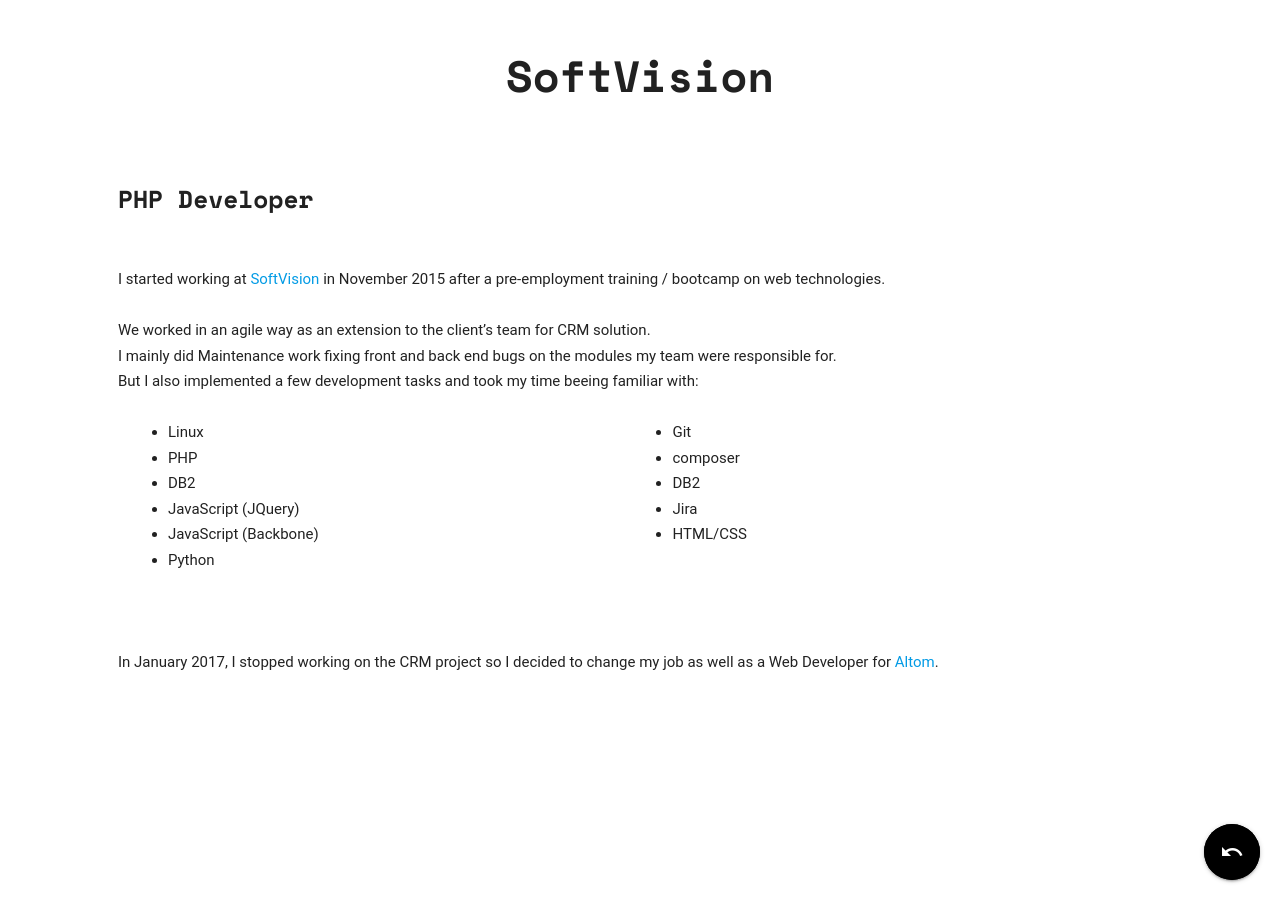
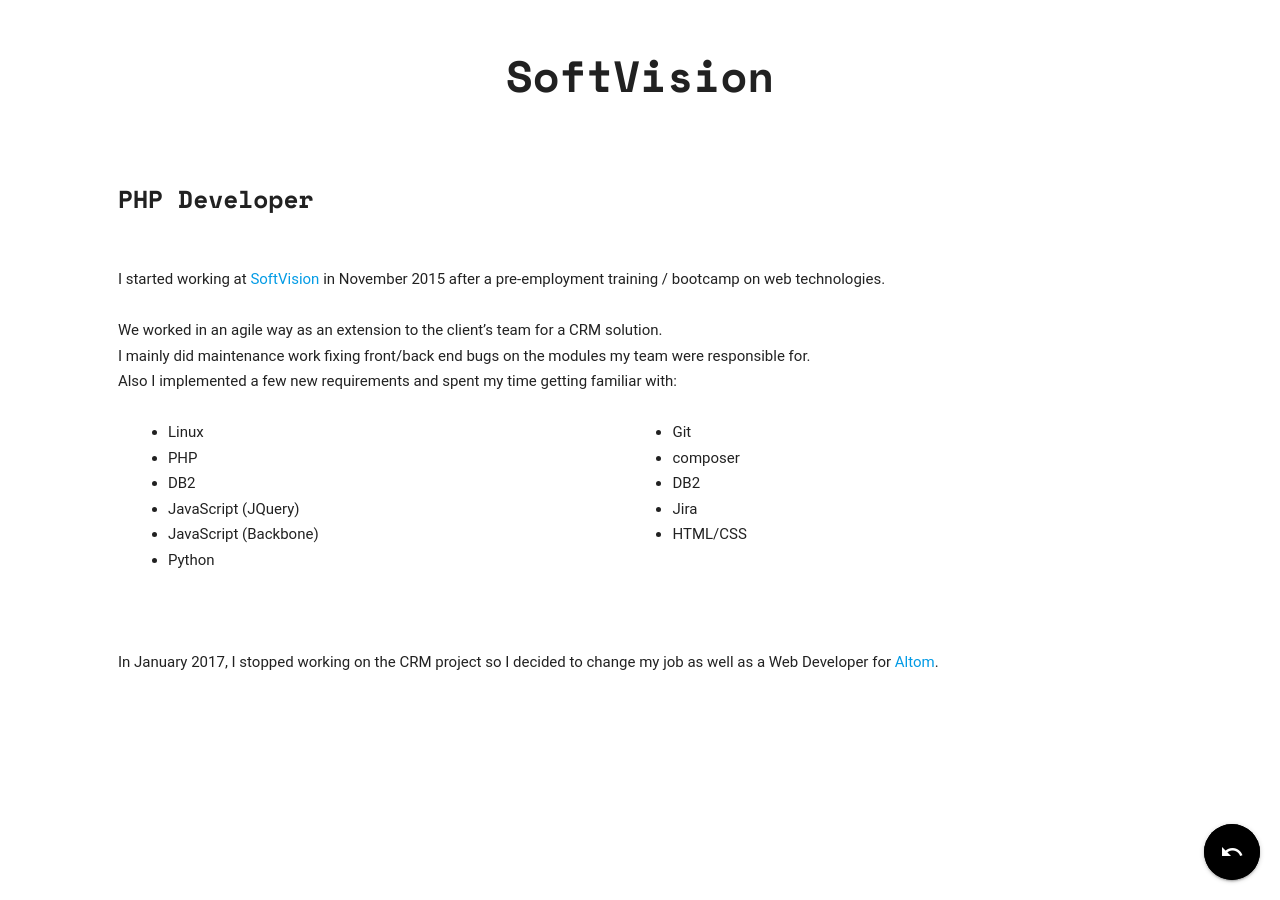
Before and after one commit to suciusergiu94/blog, a Jekyll site: the page built from _posts/work-experience/2015-09-10-job-softvision.markdown, in a window 1280 px wide. Built offline with Jekyll 4.4.1, drawn with Linux system fonts in a browser that asks for light colours.

Commit message:
rephrase

```diff
--- a/_posts/work-experience/2015-09-10-job-softvision.markdown
+++ b/_posts/work-experience/2015-09-10-job-softvision.markdown
@@ -9,10 +9,10 @@
 I started working at [SoftVision][sv] in November 2015 after a pre-employment training / bootcamp on web technologies.
 <br />
 <br />
-We worked in an agile way as an extension to the client's team for CRM solution.<br />
-I mainly did Maintenance work fixing front and back end bugs on the modules my team were responsible for.
+We worked in an agile way as an extension to the client's team for a CRM solution.<br />
+I mainly did maintenance work fixing front/back end bugs on the modules my team were responsible for.
 <br />
-But I also implemented a few development tasks and took my time beeing familiar with:
+Also I implemented a few new requirements and spent my time getting familiar with:
 <br />
 <br />
 
```
